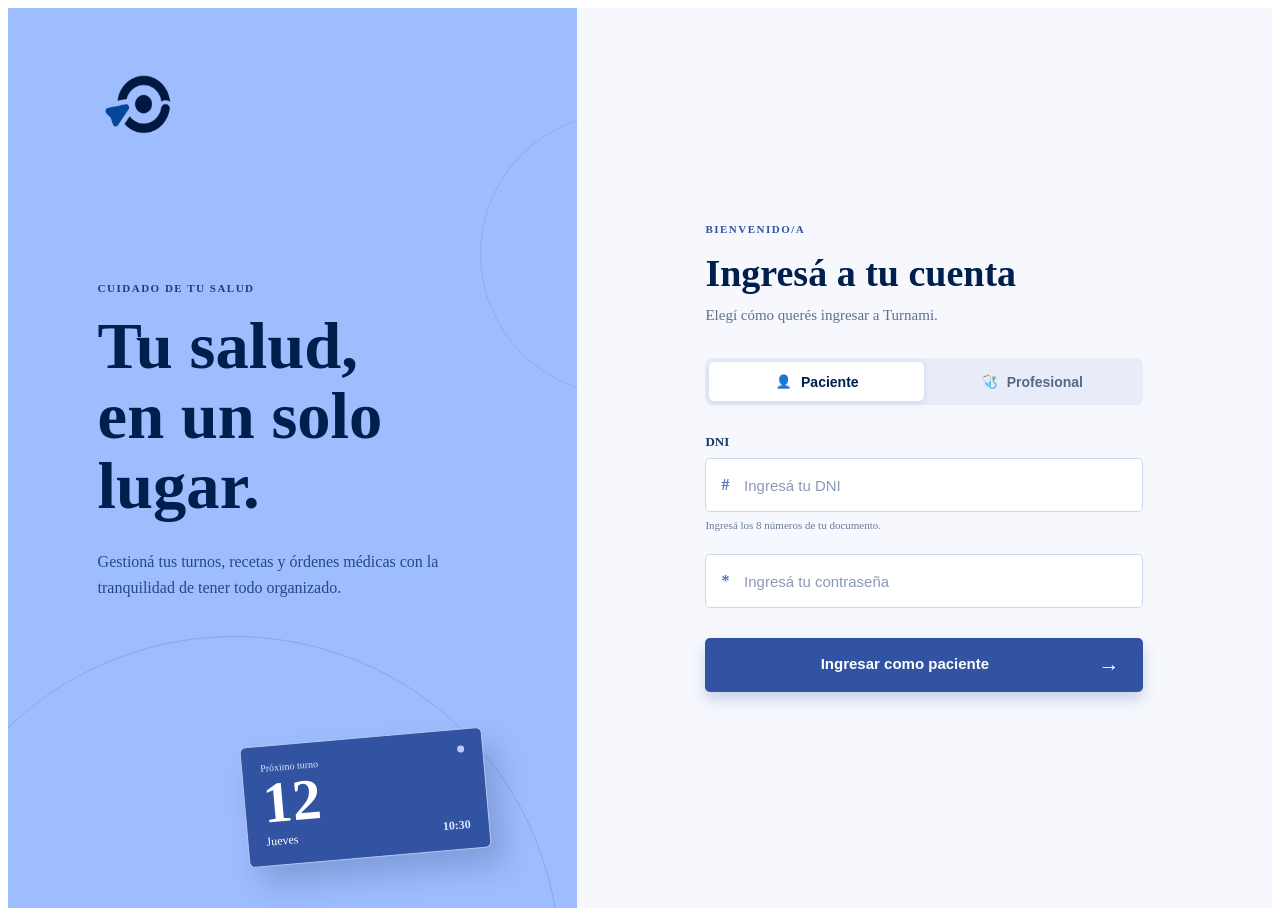
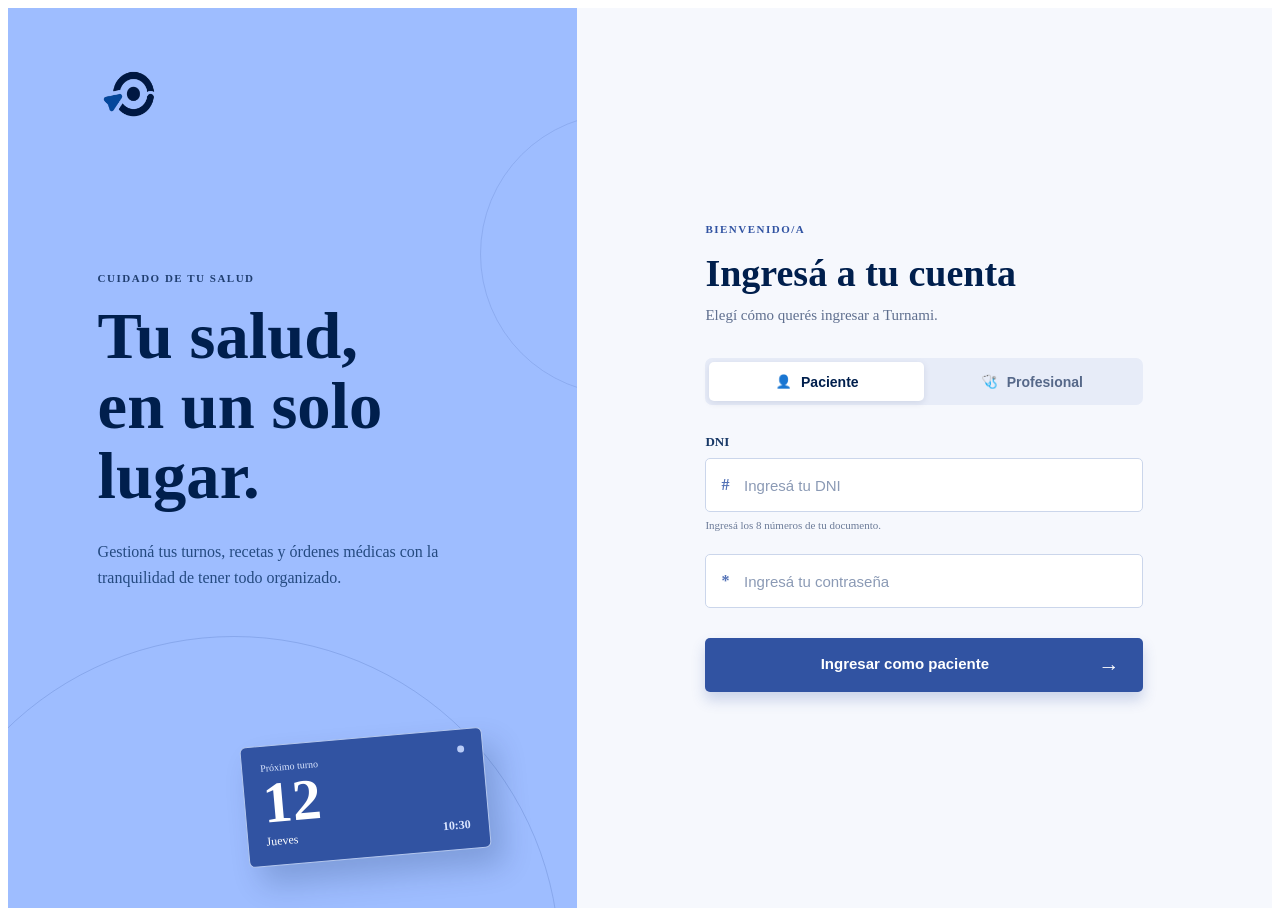
Before and after one commit to CrSa95/EiS_Turnami_2026, a React (Vite) app: page / in a window 1280 px wide. Built offline with nearby package versions, Linux system fonts and the light colour scheme; the HTML template or start-up script is replaced by a standard one.

Commit message:
feat: logo small

```diff
--- a/src/styles/login.css
+++ b/src/styles/login.css
@@ -51,7 +51,7 @@
 
 .brand-mark {
   display: block;
-  max-width: 90px;
+  max-width: 70px;
   height: auto;
 }
 
```
